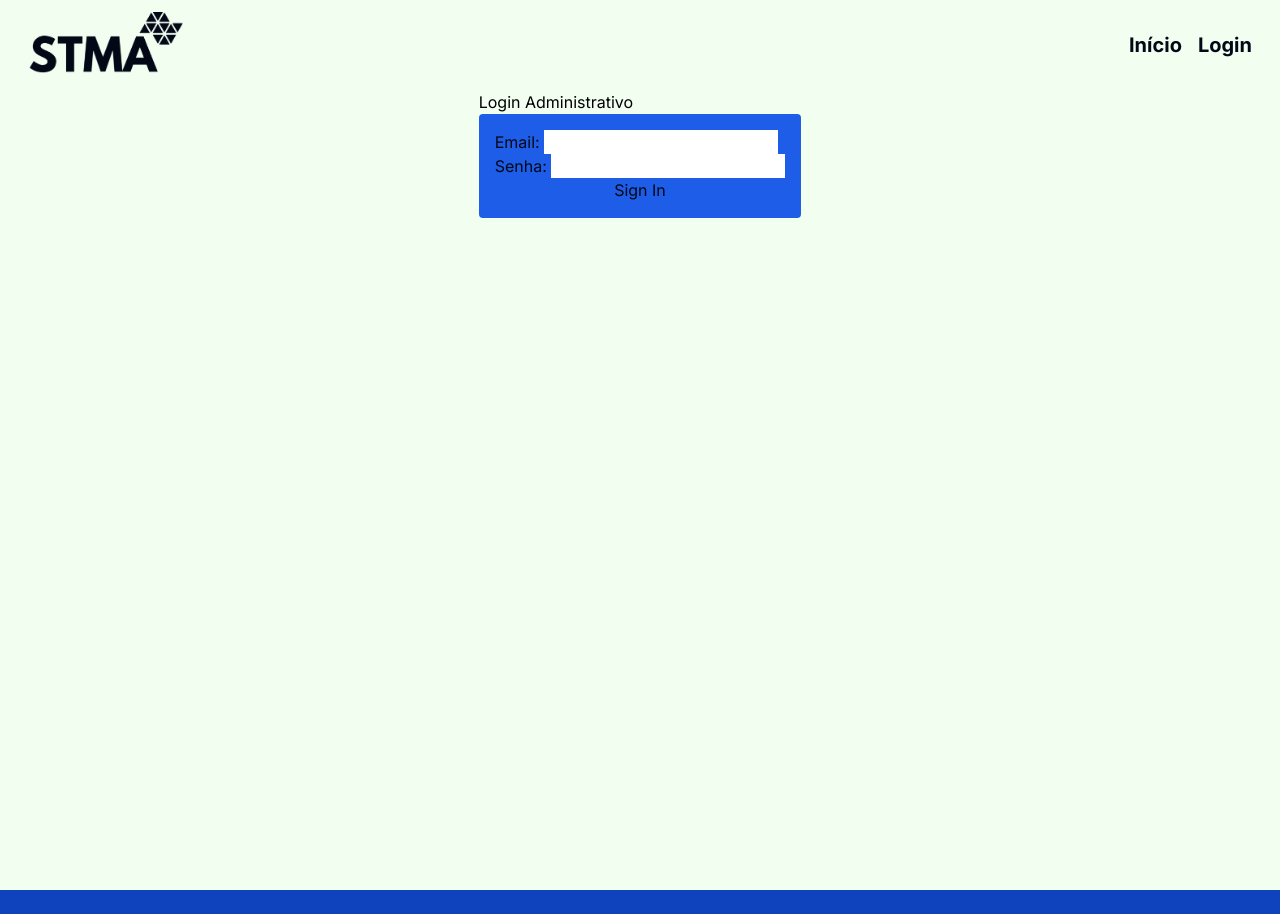
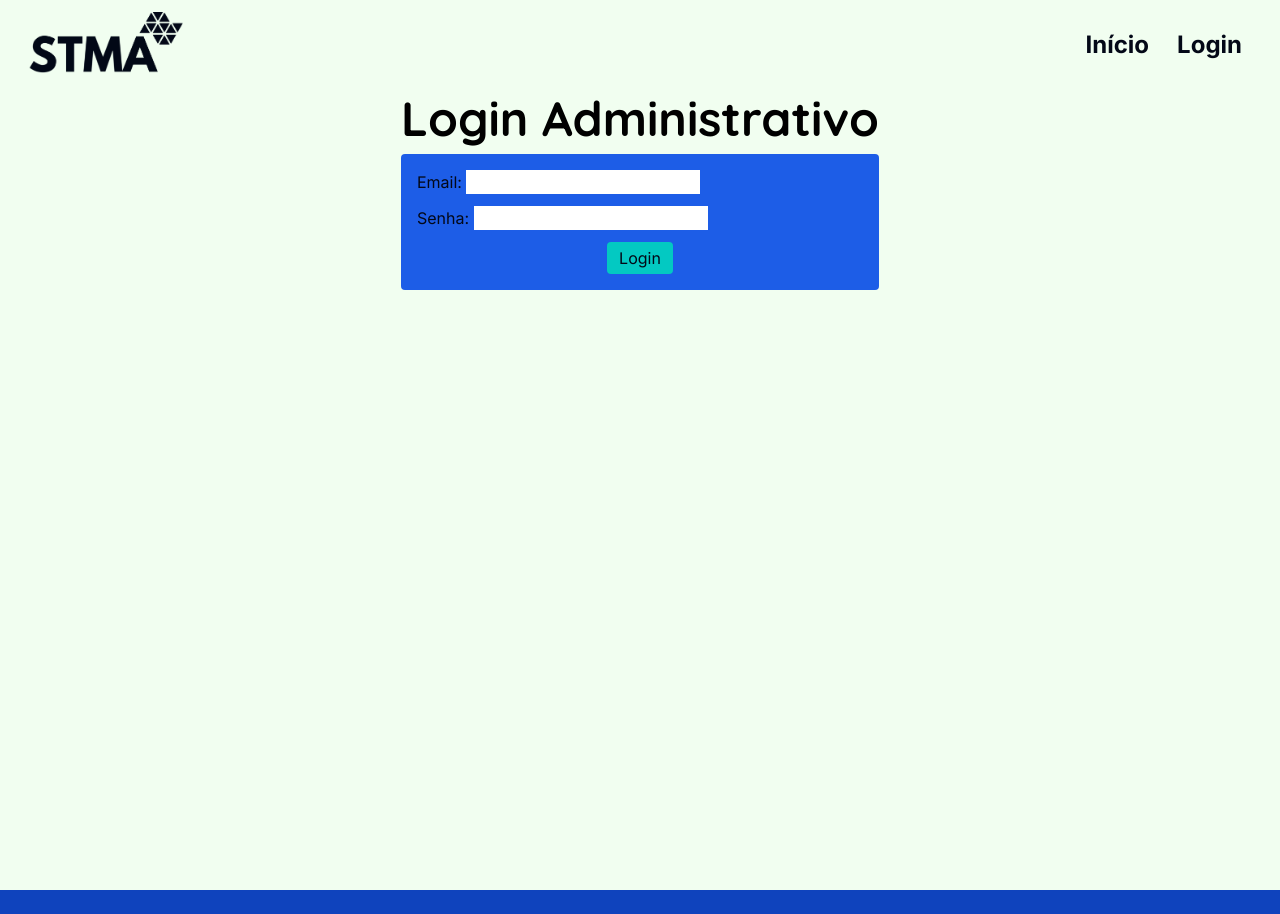
Before and after one commit to jv-aquino/stma-interno, a Next.js app: page /login in a window 1280 px wide. Built offline with nearby package versions, Linux system fonts and the light colour scheme.

Commit message:
+ fonts and ui updates

```diff
--- a/src/app/globals.css
+++ b/src/app/globals.css
@@ -2,6 +2,20 @@
 @tailwind components;
 @tailwind utilities;
 
+* {
+  font-family: var(--font-inter);
+}
+
+nav li {
+  @apply border-2 border-transparent rounded px-2 p-1 transition-[.5s] hover:border-b-light-blue-500;
+}
+
 main {
   @apply bg-white h-screen w-full;
 }
+
+main h1 {
+  cursor: default;
+  text-align: center;
+  @apply font-bold font-header text-5xl pt-1 pb-3;
+}
--- a/src/app/layout.js
+++ b/src/app/layout.js
@@ -1,5 +1,5 @@
 import './globals.css'
-import { Inter } from "next/font/google"
+import { Inter, Quicksand } from "next/font/google"
 
 const inter = Inter({
   subsets: ["latin"],
@@ -7,6 +7,11 @@ const inter = Inter({
   variable: '--font-inter'
 });
 
+const quicksand = Quicksand({
+  subsets: ["latin"],
+  weight: ['500','700'],
+  variable: '--font-quicksand'
+});
 
 export const metadata = {
   title: 'STMA Interno',
@@ -15,7 +20,7 @@ export const metadata = {
 
 export default function RootLayout({ children }) {
   return (
-    <html lang="en" className={inter.className}>
+    <html lang="pt-BR" className={inter.variable + " " + quicksand.variable}>
       <body>{children}</body>
     </html>
   )
--- a/src/app/login/page.js
+++ b/src/app/login/page.js
@@ -9,46 +9,42 @@ import { useState } from "react";
 
 function Login() {
   const [user, setUser] = useState();
-  const [email, setEmail] = useState();
-  const [senha, setSenha] = useState();
-  const router = useRouter()
+  const router = useRouter();
 
   const handleLogin = async e => {
-    e.preventDefault()
+    e.preventDefault();
 
-    setLoading(true);
+    let email = document.querySelector('#email').value;
+    let senha = document.querySelector('#senha').value;
 
-    setEmail(document.querySelector('#email').value);
-    setSenha(document.querySelector('#senha').value);
-
-    const { data, error } = await supabase.auth.signInWithPassword({ email, senha })
-    setUser(data);
+    const { data, error } = await supabase.auth.signInWithPassword({ email, senha });
 
     if (error) {
-      // Handle error
+      console.log(error);
     } else {
-      router.push('/admin')
+      console.log(data);
+      setUser(data);
+      router.push('/')
     }
-
-    setLoading(false)
   }
 
   if (user) {
-    router.push('/admin')
+    router.push('/')
     return null
   }
 
   return (
     <div>
-      <h1>Login Administrativo</h1>
-      <form onSubmit={handleLogin} className="p-4 flex flex-col rounded bg-dark-blue-500 text-black">
+      <h1 className="">Login Administrativo</h1>
+      <form onSubmit={handleLogin} className="p-4 flex flex-col gap-3
+      rounded bg-dark-blue-500 text-black">
         <label>
-          Email: <input type="email" id="email" value={email} />
+          Email: <input type="email" id="email" />
         </label>
         <label>
-          Senha: <input type="password" id="senha" value={senha} />
+          Senha: <input type="password" id="senha" />
         </label>
-        <button type="submit">Sign In</button>
+        <button type="submit" className="px-3 py-1 w-fit m-auto rounded   bg-light-blue-500">Login</button>
       </form>
     </div>
   )
--- a/src/app/page.js
+++ b/src/app/page.js
@@ -6,8 +6,11 @@ export default function Home() {
     <>
       <Navbar />
 
-      <main className="">
-
+      <main className="flex flex-col items-center">
+        <h1>Início</h1>
+        <div className="">
+          <p>Site administrativo da seção técnica de materiais da FEG</p>
+        </div>
       </main>
 
       <Footer />
--- a/src/components/Navbar.js
+++ b/src/components/Navbar.js
@@ -8,10 +8,10 @@ export default function Navbar({logged}) {
     <nav className="bg-white w-full flex items-center justify-between py-3 px-7">
       <Image src={logo} alt='' width={155} height={65} />
 
-      <ul className="flex gap-4
-      text-black text-xl font-normalText font-bold">
-        <li><Link href="/">Início</Link></li>
-        <li><Link href="/login">Login</Link></li>
+      <ul className="flex gap-2
+      text-black text-2xl font-bold">
+        <Link href="/"><li>Início</li></Link>
+        <Link href="/login"><li>Login</li></Link>
       </ul>
     </nav>
   )
--- a/tailwind.config.js
+++ b/tailwind.config.js
@@ -8,7 +8,8 @@ module.exports = {
   theme: {
     extend: {
       fontFamily: {
-        normalText: ["var(--font-inter)"]
+        normalText: ["var(--font-inter)"],
+        header: ["var(--font-quicksand)"]
       },
       colors: {
         'white': 'hsl(117, 90%, 97%)',
```
